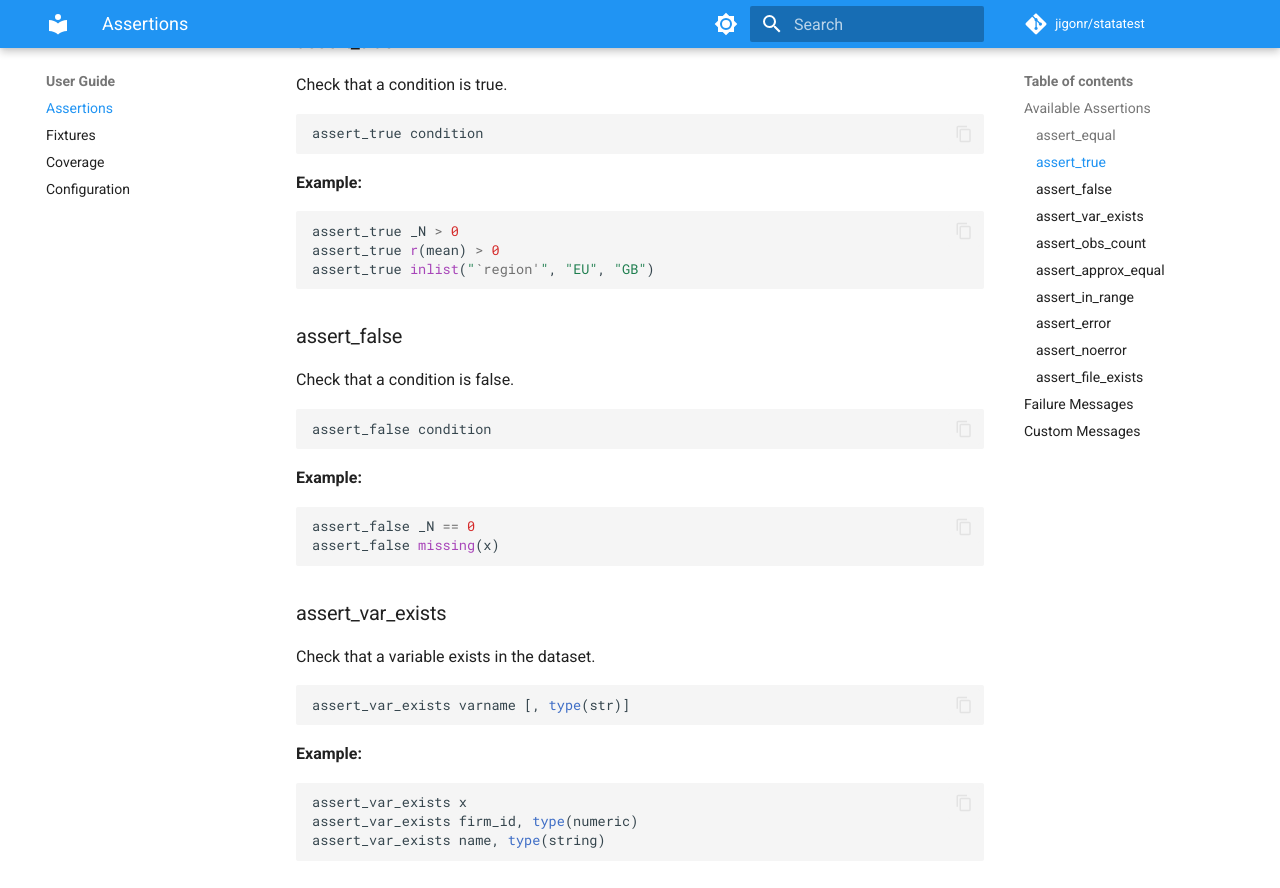
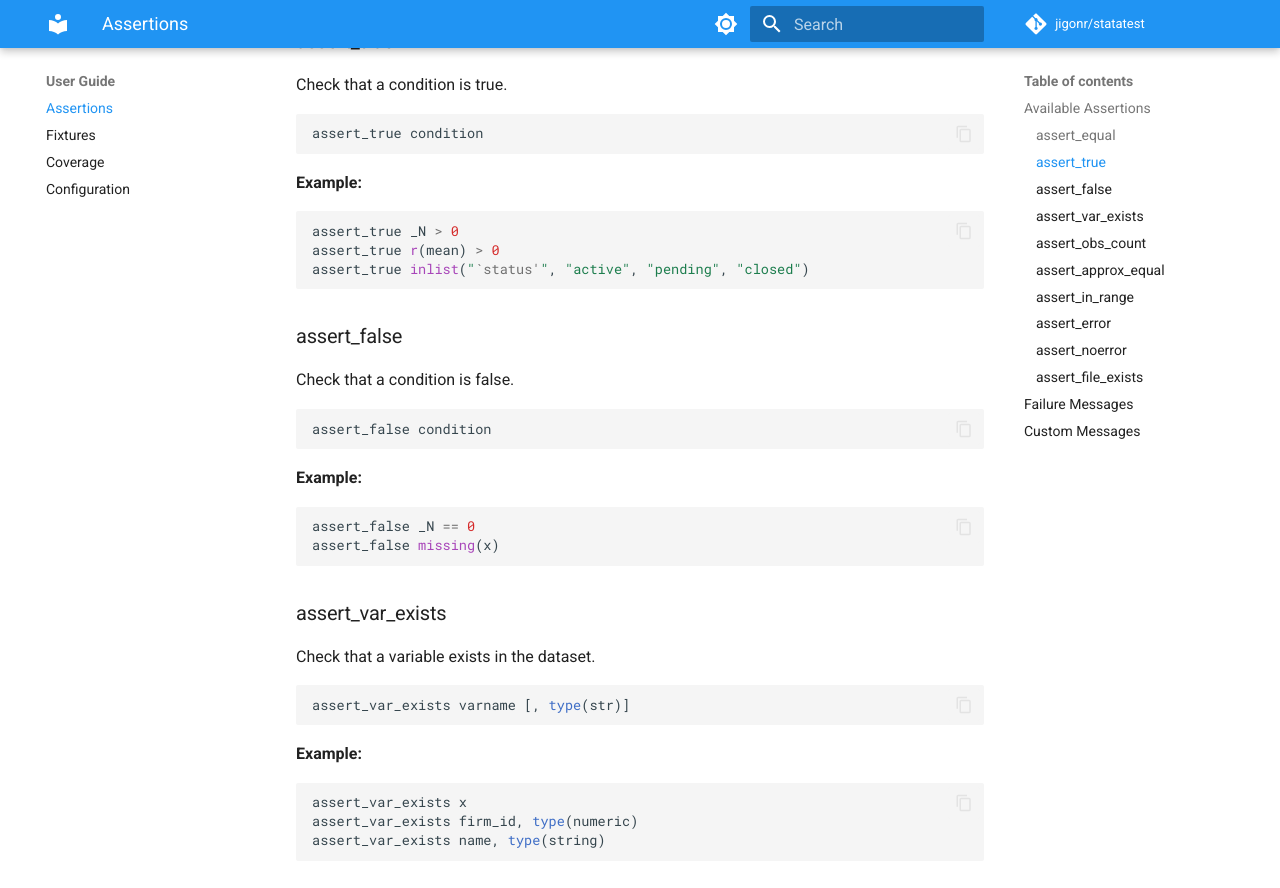
Before and after one commit to jigonr/statatest, an MkDocs documentation site: the page built from docs/guide/assertions.md, in a window 1280 px wide and 900 px high, scrolled down 639 px. Shown: the top 888 px of the window. Built offline with MkDocs 1.6.1 and Material for MkDocs 9.7.7, drawn with Linux system fonts in a browser that asks for light colours; comment, search, counter and statistics services are not loaded.

Commit message:
docs(assertions): replace project-specific example with generic
Replace EU/GB region example with generic status example to avoid
project-specific references in package documentation.

🤖 Generated with [Letta Code](https://letta.com)

Co-Authored-By: Letta <noreply@letta.com>

````diff
--- a/docs/guide/assertions.md
+++ b/docs/guide/assertions.md
@@ -34,7 +34,7 @@ assert_true condition
 ```stata
 assert_true _N > 0
 assert_true r(mean) > 0
-assert_true inlist("`region'", "EU", "GB")
+assert_true inlist("`status'", "active", "pending", "closed")
 ```
 
 ### assert_false
````
